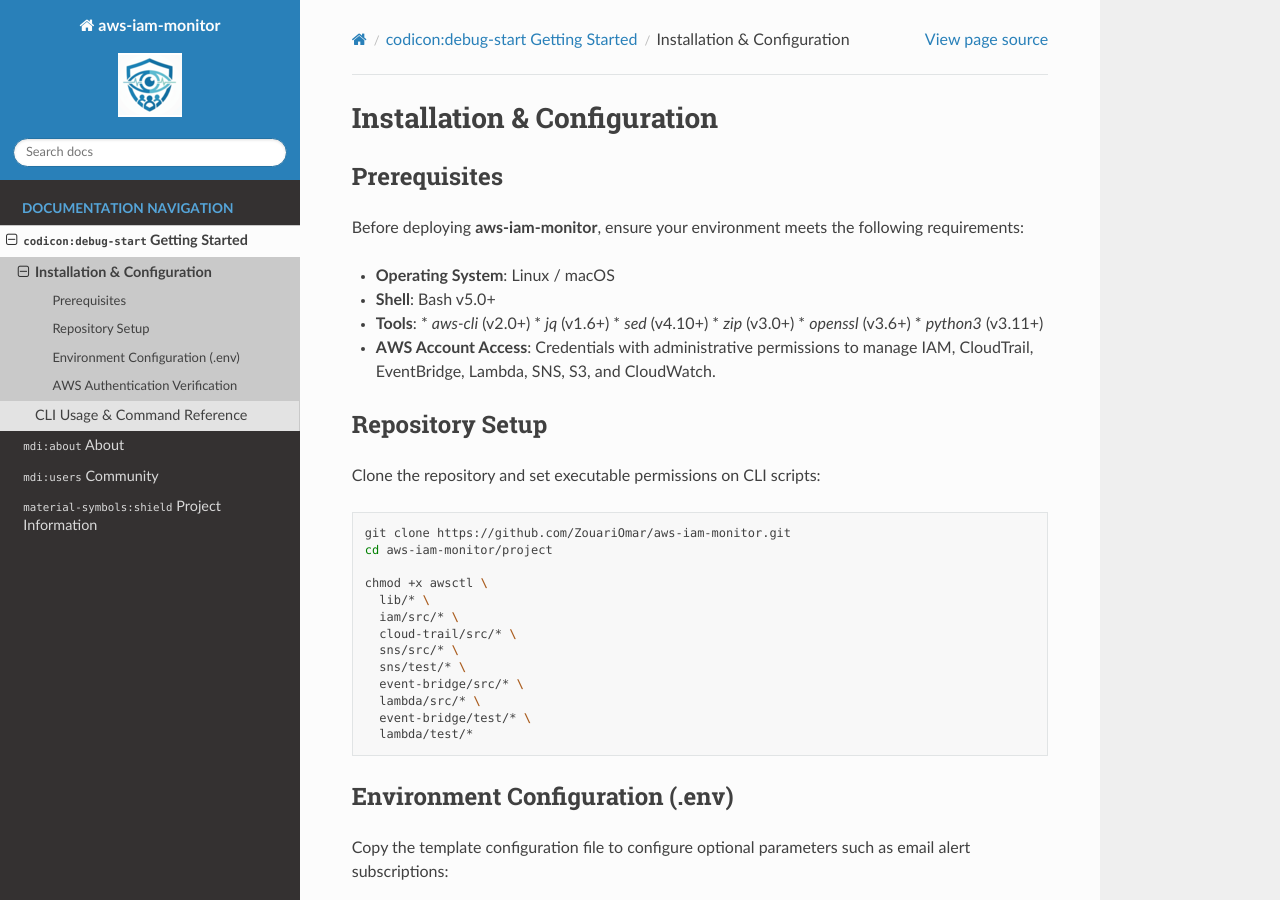
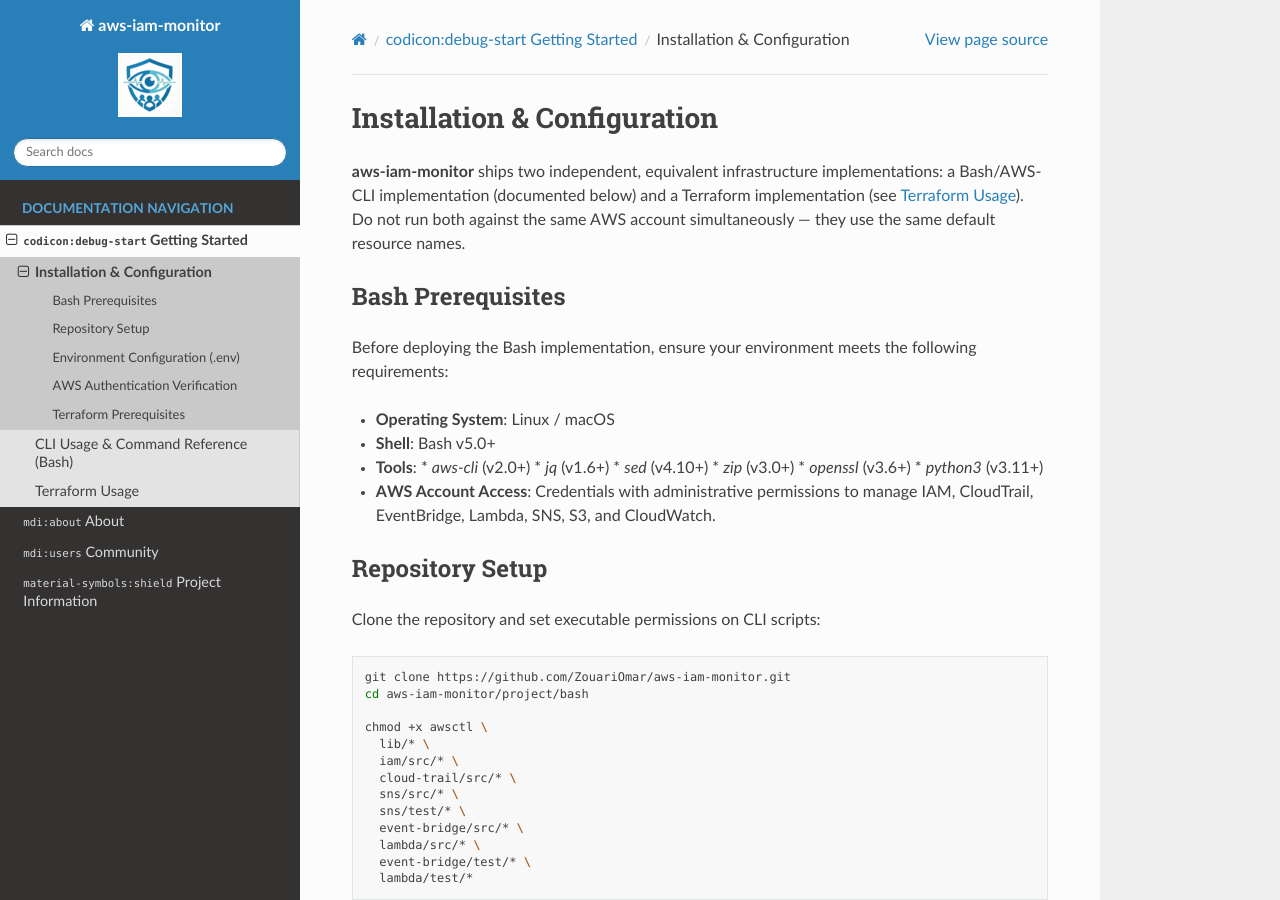
Before and after one commit to ZouariOmar/aws-iam-monitor, a Sphinx documentation site: the page built from docapi/source/getting_started/installation.rst, in a window 1280 px wide and 900 px high. Built offline with Sphinx 7.4.7 and the Read the Docs theme 3.1.0, drawn with Linux system fonts in a browser that asks for light colours; some of the changed text lies outside the part shown.

Commit message:
docs(docapi): Add Terraform documentation
[DETAILS]
- Update the DocAPI README and getting-started documentation to reflect
the new Terraform implementation.
- Add a dedicated Terraform guide and update the architecture,
installation, and usage documentation accordingly.

Signed-off-by: ZouariOmar <zouariomar20@gmail.com>

```diff
--- a/docapi/source/getting_started/index.rst
+++ b/docapi/source/getting_started/index.rst
@@ -6,3 +6,4 @@
 
   installation
   usage
+  terraform
--- a/docapi/source/getting_started/installation.rst
+++ b/docapi/source/getting_started/installation.rst
@@ -1,10 +1,15 @@
 Installation & Configuration
 ============================
 
-Prerequisites
--------------
+**aws-iam-monitor** ships two independent, equivalent infrastructure
+implementations: a Bash/AWS-CLI implementation (documented below) and a
+Terraform implementation (see :doc:`terraform`). Do not run both against the
+same AWS account simultaneously — they use the same default resource names.
 
-Before deploying **aws-iam-monitor**, ensure your environment meets the following requirements:
+Bash Prerequisites
+-------------------
+
+Before deploying the Bash implementation, ensure your environment meets the following requirements:
 
 * **Operating System**: Linux / macOS
 * **Shell**: Bash v5.0+
@@ -26,7 +31,7 @@
 .. code-block:: bash
 
   git clone https://github.com/ZouariOmar/aws-iam-monitor.git
-  cd aws-iam-monitor/project
+  cd aws-iam-monitor/project/bash
 
   chmod +x awsctl \
     lib/* \
@@ -80,3 +85,16 @@
 .. code-block:: bash
 
   aws sts get-caller-identity
+
+Terraform Prerequisites
+------------------------
+
+For the Terraform implementation instead, you need:
+
+* **Terraform**: v1.5.0+
+* **AWS Account Access**: the same permissions as above
+* Network access to the Terraform Registry (``terraform init`` downloads the
+  ``hashicorp/aws``, ``hashicorp/archive``, and ``hashicorp/time`` providers
+  automatically)
+
+No other local tooling is required — see :doc:`terraform` for the full setup.
```
Also changed, not shown: docapi/source/about/architecture.rst (+12 -0 lines), docapi/source/getting_started/terraform.rst (added, +91 -0 lines), docapi/source/getting_started/usage.rst (+7 -3 lines), docapi/README.md.
